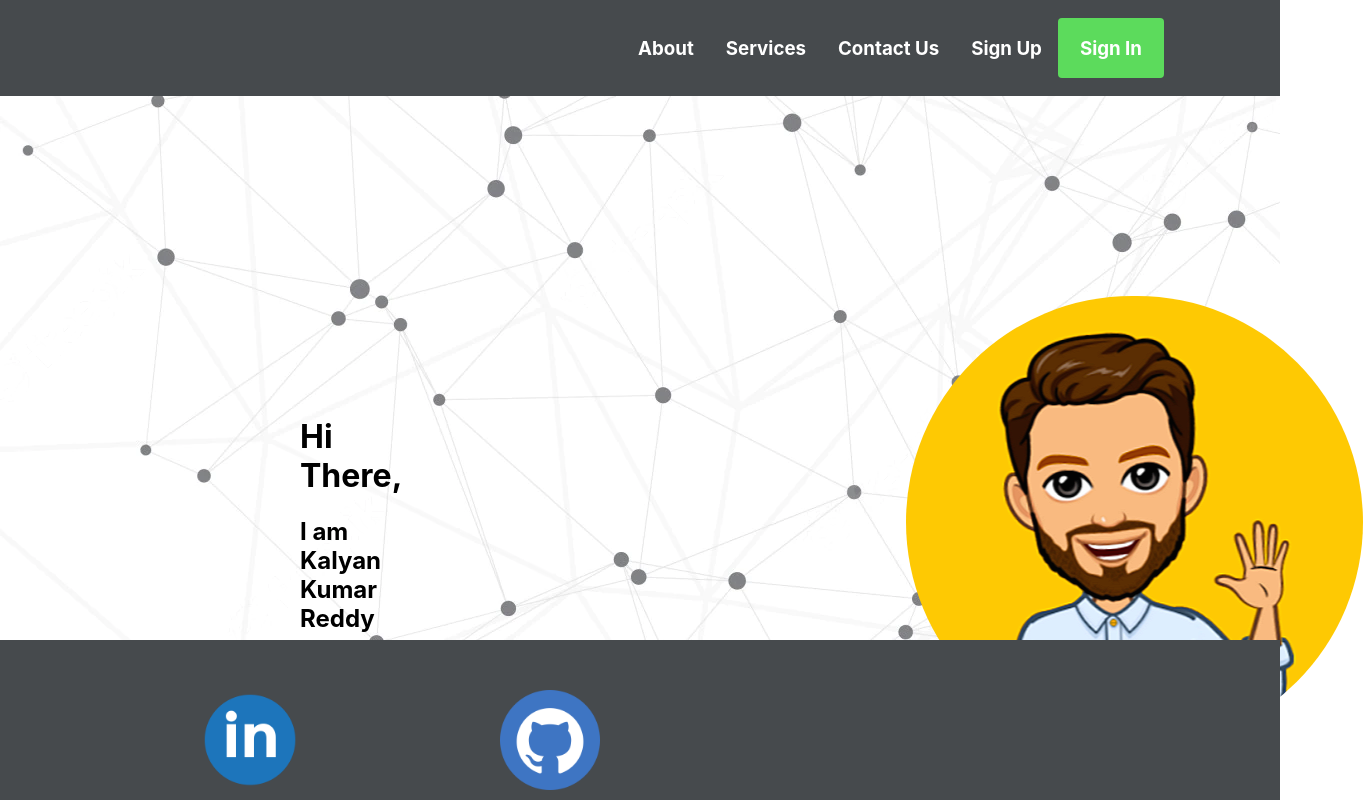
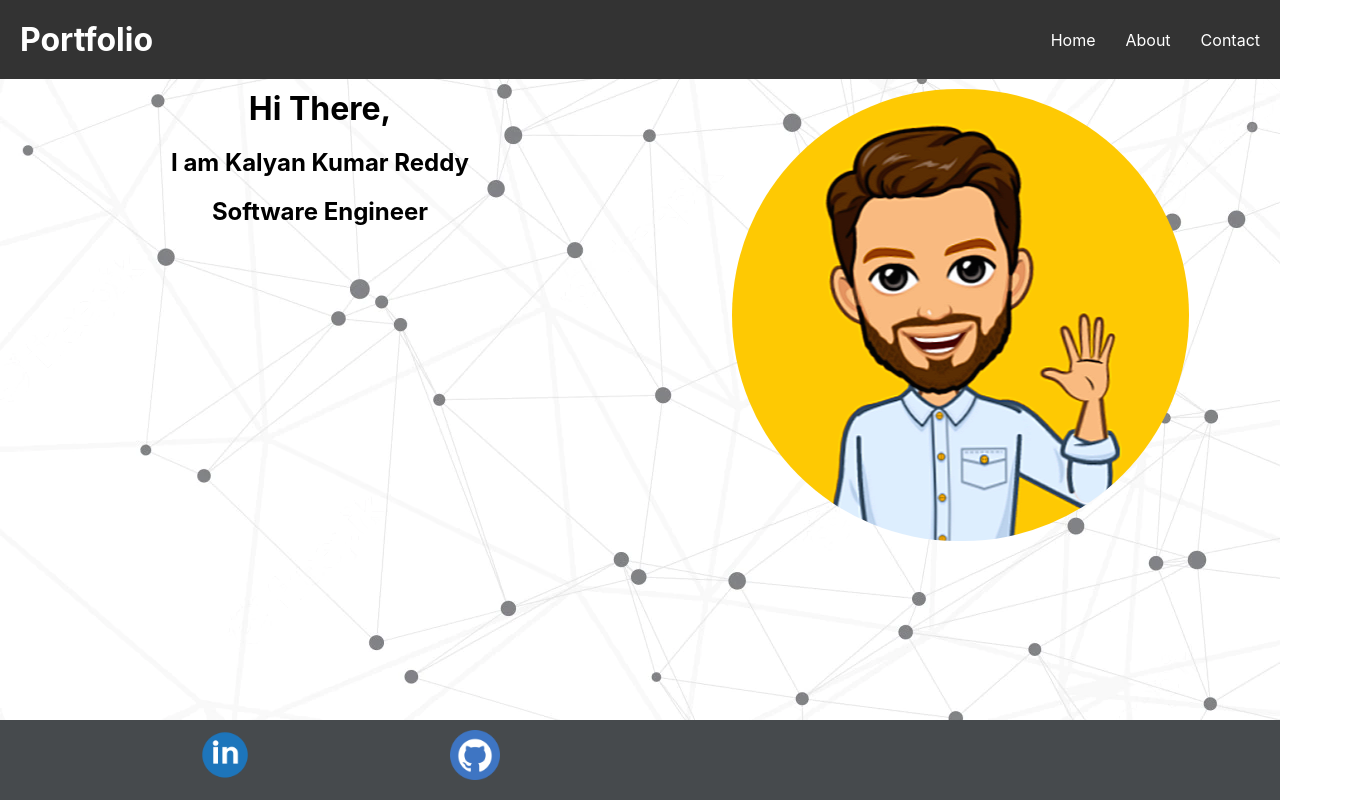
Before and after one commit to Kalyan9493/portfolio, a React (Create React App) app: page / in a window 1280 px wide. Shown: the whole page, 1363 px wide, since content can reach past the window. Built offline with nearby package versions, Linux system fonts and the light colour scheme.

Commit message:
Updated portfolio

```diff
--- a/src/components/footer/footer.css
+++ b/src/components/footer/footer.css
@@ -3,18 +3,18 @@
     left: 0;
     bottom: 0;
     width: 100%;
-    height: 20%;
+    height: 10%;
     background-color: #464A4D;
     color: white;
   }
 
   .linkedin {
-    margin-top: 50px;
+    margin-top: 10px;
     display: flex
   }
 
   .linkedin_icon {
-    height: 100px;
-    width: 100px;
+    height: 50px;
+    width: 50px;
     margin-left: 200px;
   }
--- a/src/components/header/header.css
+++ b/src/components/header/header.css
@@ -1,2 +1,31 @@
-.header {
-}
+header {
+    display: flex;
+    justify-content: space-between;
+    align-items: center;
+    background-color: #333;
+    color: white;
+    padding: 20px;
+  }
+
+  h1 {
+    font-size: 2em;
+    margin: 0;
+  }
+
+  nav ul {
+    list-style: none;
+    margin: 0;
+    padding: 0;
+    display: flex;
+    align-items: center;
+    margin-right: auto;
+  }
+
+  nav li {
+    margin-left: 30px;
+  }
+
+  nav a {
+    color: white;
+    text-decoration: none;
+  }
--- a/src/components/header/index.js
+++ b/src/components/header/index.js
@@ -1,32 +1,18 @@
 import React from 'react'
-import {Nav, NavLink, Bars, NavMenu, NavBtn, NavBtnLink} from './navbarElements'
-import logo from '../../assets/logo.svg'
+import './header.css'
 
 const Header = () => {
   return (
-      <Nav>
-        <NavLink to="/">
-          {/* <img src={logo} height='100px' width='100px'></img> */}
-        </NavLink>
-        <Bars />
-        <NavMenu>
-          <NavLink to="/about" activeStyle>
-           <h3>About</h3>
-          </NavLink>
-          <NavLink to="/services" activeStyle>
-            <h3>Services</h3>
-          </NavLink>
-          <NavLink to="/contact-us" activeStyle>
-          <h3>Contact Us</h3>
-          </NavLink>
-          <NavLink to="/sign-up" activeStyle>
-          <h3>Sign Up</h3>
-          </NavLink>
-          <NavBtnLink to="/sign-in" activeStyle>
-            <h3>Sign In</h3>
-          </NavBtnLink>
-        </NavMenu>
-      </Nav>
+    <header>
+      <h1>Portfolio</h1>
+      <nav>
+        <ul>
+          <li><a href="#">Home</a></li>
+          <li><a href="#">About</a></li>
+          <li><a href="#">Contact</a></li>
+        </ul>
+      </nav>
+    </header>
   )
 }
 
--- a/src/components/header/navbarElements.js
+++ /dev/null
@@ -1,75 +0,0 @@
-import styled from 'styled-components'
-import { NavLink as Link } from 'react-router-dom'
-import {FaBars} from 'react-icons/fa'
-
-export const Nav = styled.nav`
-    background: #464A4D;
-    height: 80px;
-    display: flex;
-    justify-content: space-between;
-    padding 0.5rem calc((100vw - 1000px) / 2);
-    z-index:10;
-`;
-
-export const NavLink = styled(Link)`
-    color: #fff;
-    display: flex;
-    align-items: center;
-    text-decoration: none;
-    padding: 0 1rem;
-    height: 100%;
-    cursor: pointer;
-    &.active{
-        color: #15cdfc;
-    }
-`;
-
-export const Bars = styled(FaBars)`
-    display: none;
-    color: #fff;
-
-    @media screen anf (max-width: 768px) {
-        display: block;
-        position: absolute;
-        top: 0;
-        right: 0;
-        transform: translate(-100%, 75%);
-        font-size: 1.8rem;
-        cursor: pointer;
-    }
-`;
-
-export const NavMenu = styled.nav`
-    display: flex;
-    align-items: center;
-    margin-right: -24px;
-    @media screen and (max-width: 768px){
-        display:none
-    }
-`;
-
-export const NavBtn = styled.nav`
-    display: flex;
-    align-items: center;
-    margin-right: 24px;
-    @media screen and (max-width: 768px){
-        display:none
-    }
-`;
-
-export const NavBtnLink = styled(Link)`
-    border-radius: 4px;
-    background: #5cdb5c;
-    padding: 0px 22px;
-    color: #fff;
-    border: none;
-    outline: none;
-    cursor: pointer;
-    transition: all 0.2s ease-in-out;
-    text-decoration: none;
-    &:hover {
-        transition: all 0.2s ease-in-out;
-        background: #fff;
-        color: #010606;
-    }
-`;
--- a/src/components/home/home.css
+++ b/src/components/home/home.css
@@ -1,13 +1,22 @@
-
-.info {
-    text-align: left;
-    margin-left: 300px;
-    margin-top: 300px;
-    display: flex;
-}
 
 .icon {
     border-radius: 300px;
-    margin-left: 500px;
-    margin-top: -100px;
 }
+
+.container {
+    overflow: hidden;
+  }
+
+  .left {
+    float: left;
+    width: 50%;
+    box-sizing: border-box;
+    padding: 10px;
+  }
+
+  .right {
+    float: right;
+    width: 50%;
+    box-sizing: border-box;
+    padding: 10px;
+  }
--- a/src/components/home/index.js
+++ b/src/components/home/index.js
@@ -5,13 +5,13 @@ import IconUrl from '../../assets/hero.png'
 const Home = () => {
   return (
     <div className='home'>
-        <div className='info'>
-            <div>
+      <div class="container">
+        <div class="left">
           <h1>Hi There,</h1>
           <h2>I am  Kalyan Kumar Reddy</h2>
           <h2>Software Engineer</h2>
         </div>
-            <div>
+        <div class="right">
           <img className='icon' src={IconUrl}></img>
         </div>
       </div>
```
Also changed, not shown: 1 other file (tests, documents, lock files or other folders). Lines whose indentation alone changed are shown as unchanged.
